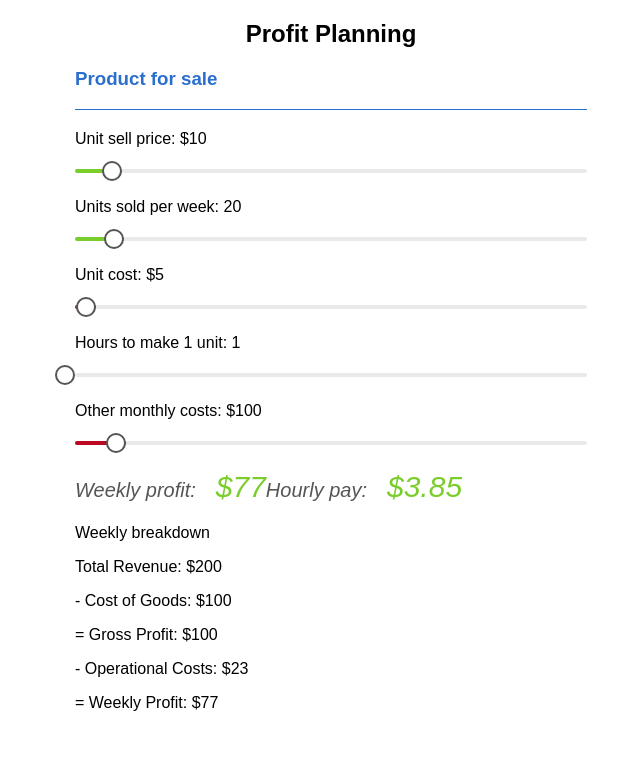
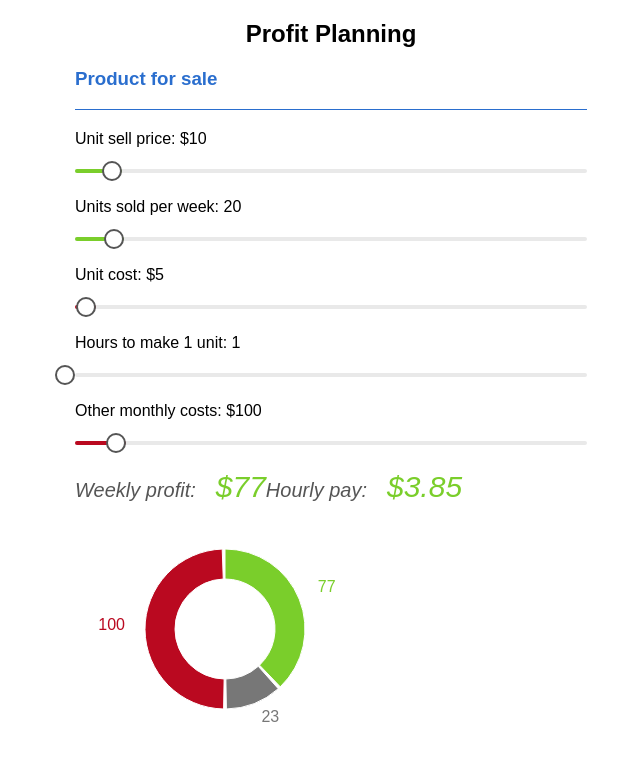
Before and after one commit to JohnDHamm/TETB-test01, a React (Create React App) app: page / in a window 1280 px wide. Both pictures are taken after a click on the button "PRODUCT". Shown: the top 760 px of the page, without its empty margins (309-949 px from the left). Built offline with nearby package versions, Linux system fonts and the light colour scheme.

Commit message:
pie chart for product with label

```diff
--- a/src/components/product.js
+++ b/src/components/product.js
@@ -61,24 +61,17 @@ export default class Product extends React.Component {
 		const weeklyOperCosts = this.calcWeeklyOperCosts();
 		const weeklyProfit = grossProfit - weeklyOperCosts;
 		const hourlyRate = this.calcHourlyRate(weeklyProfit);
-		// const taxes = Math.round(weeklyRevenue * Values.taxRate);
-		// const income = netProfit - taxes;
-		// const monthlyProfit = Math.round(income * Values.weeksPerMonth);
-		// const yearlyProfit = Math.round(monthlyProfit * 12);
-		// const productData = [
-		// 	{ name: 'profit',
-		// 		value: monthlyProfit
-		// 	},
-		// 	{ name: 'taxes',
-		// 		value: taxes
-		// 	},
-		// 	{ name: 'operations costs',
-		// 		value: weeklyOperCosts
-		// 	},
-		// 	{ name: 'cost of goods',
-		// 		value: costOfGoods
-		// 	}
-		// ]
+		const productChartData = [
+			{ name: 'profit',
+				value: weeklyProfit
+			},
+			{ name: 'operations costs',
+				value: weeklyOperCosts
+			},
+			{ name: 'cost of goods',
+				value: costOfGoods
+			}
+		]
 
 		return (
 			<div>
@@ -180,12 +173,8 @@ export default class Product extends React.Component {
 					<span className="profitLine">Weekly profit:</span><span className="profitAmount">${weeklyProfit}</span>
 					<span className="profitLine">Hourly pay:</span><span className="profitAmount">${hourlyRate}</span>
 				</div>
-				<WeeklyBreakdown
-					weeklyRevenue={weeklyRevenue}
-					costOfGoods={costOfGoods}
-					grossProfit={grossProfit}
-					weeklyOperCosts={weeklyOperCosts}
-					weeklyProfit={weeklyProfit}
+				<RevenuePieChart
+					data={productChartData}
 				/>
 			</div>
 		)
--- a/src/components/revenuePieChart.js
+++ b/src/components/revenuePieChart.js
@@ -1,5 +1,5 @@
 import React from 'react';
-import { PieChart, Pie, Cell } from 'recharts';
+import { PieChart, Pie, Cell, Legend } from 'recharts';
 import Values from '../styles/values';
 
 export default class RevenuePieChart extends React.Component {
@@ -7,11 +7,11 @@ export default class RevenuePieChart extends React.Component {
 
 	render() {
 		const { data } = this.props;
-		const colors = [Values.profitColor, Values.taxColor, Values.operColor, Values.cogColor];
+		const colors = [ Values.profitColor, Values.operColor, Values.cogColor ];
 
 		return (
 			<div>
-				<PieChart width={300} height={200}>
+				<PieChart width={400} height={300}>
 					<Pie
 						dataKey="value"
 						data={data}
@@ -22,6 +22,8 @@ export default class RevenuePieChart extends React.Component {
 						startAngle={90}
 						endAngle={-270}
 						paddingAngle={2}
+						label
+						labelLine={false}
 					>
 						{ data.map((entry, index) => <Cell key={entry.name} fill={colors[index]} /> )}
 					</Pie>
--- a/src/styles/values.js
+++ b/src/styles/values.js
@@ -4,9 +4,8 @@ const Values = {
 	weeksPerMonth: 52 / 12,
 	taxRate: .25,
 	profitColor: '#7ace2b',
-	taxColor: '#ba0920',
+	cogColor: '#ba0920',
 	operColor: '#777',
-	cogColor: 'blue'
 }
 
 export default Values;
```
